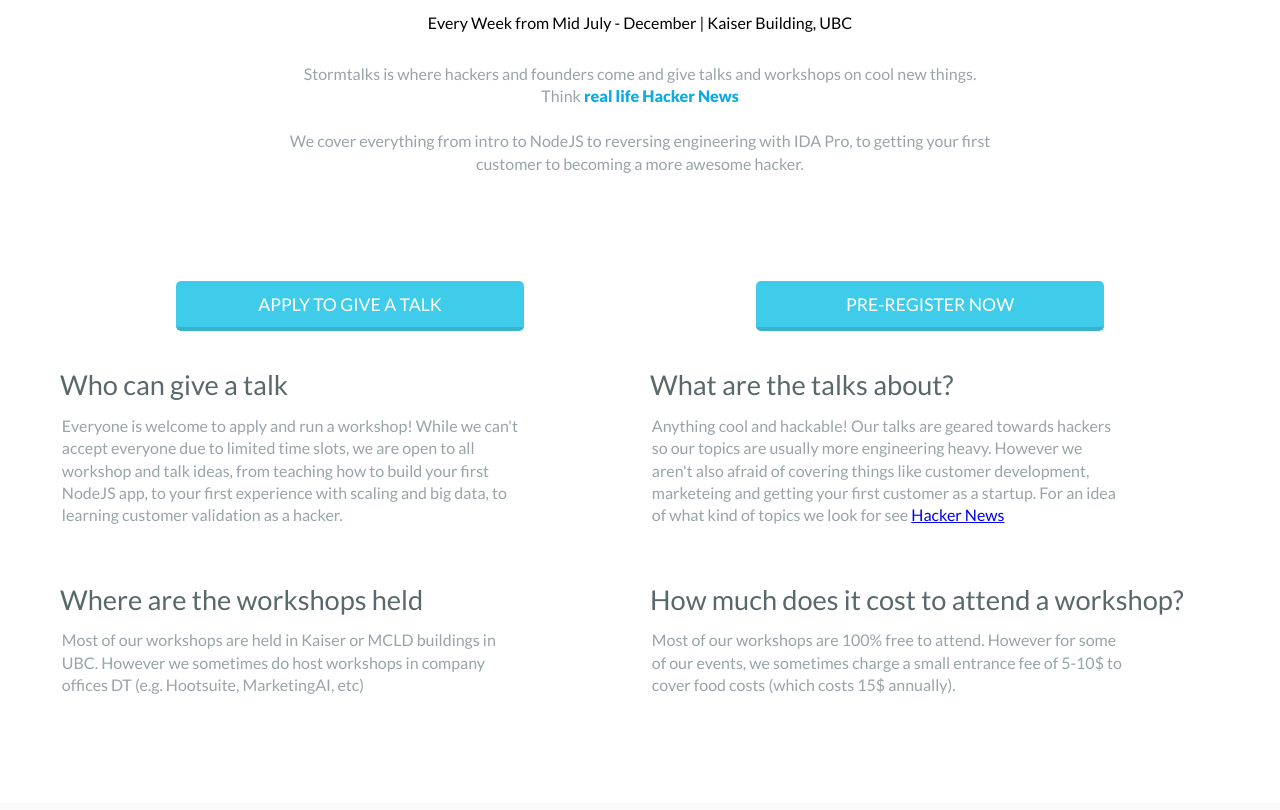
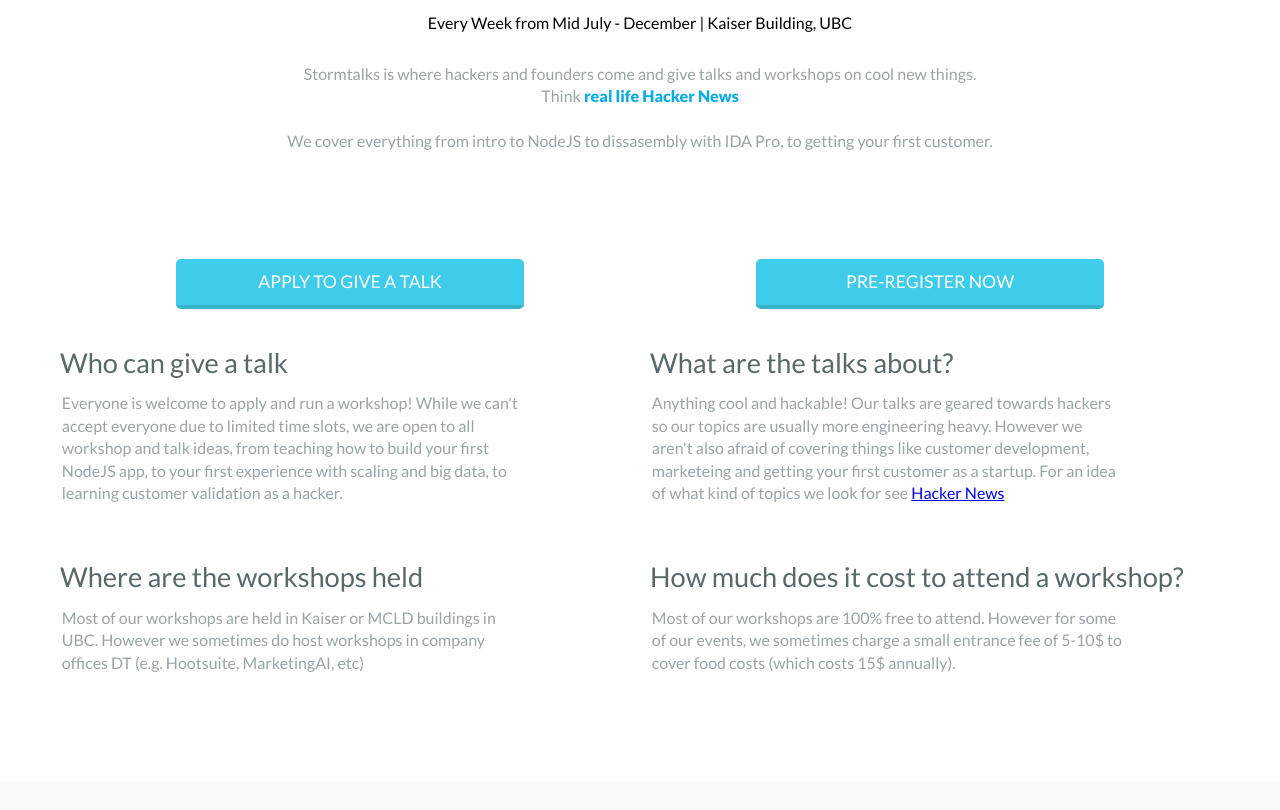
Before and after one commit to jumbosushi/startupstorm.github.io, a plain HTML site: page talks.html in a window 1280 px wide. Shown: the part 1314-2124 px from the top of the page. Drawn offline with Linux system fonts and the light colour scheme.

Commit message:
Update talks.html

```diff
--- a/talks.html
+++ b/talks.html
@@ -33,7 +33,7 @@
     <p class="grid-100">
       Stormtalks is where hackers and founders come and give talks and workshops on cool new things. <br>Think <span class="learnmore">  real life Hacker News </span> <br><br>
 
-      We cover everything from intro to NodeJS to reversing engineering with IDA Pro, to getting your first customer to becoming a more awesome hacker.
+      We cover everything from intro to NodeJS to dissasembly with IDA Pro, to getting your first customer.  <!-- to becoming a more awesome hacker. -->
       <br><br>
 
     </p>
```
